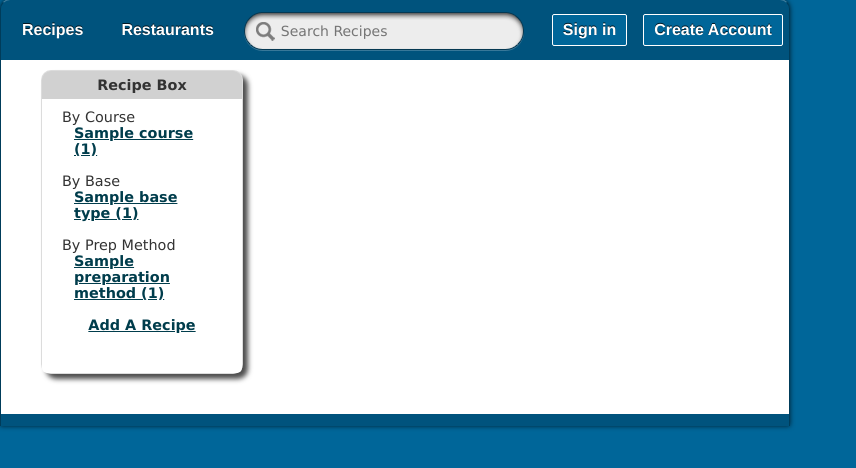
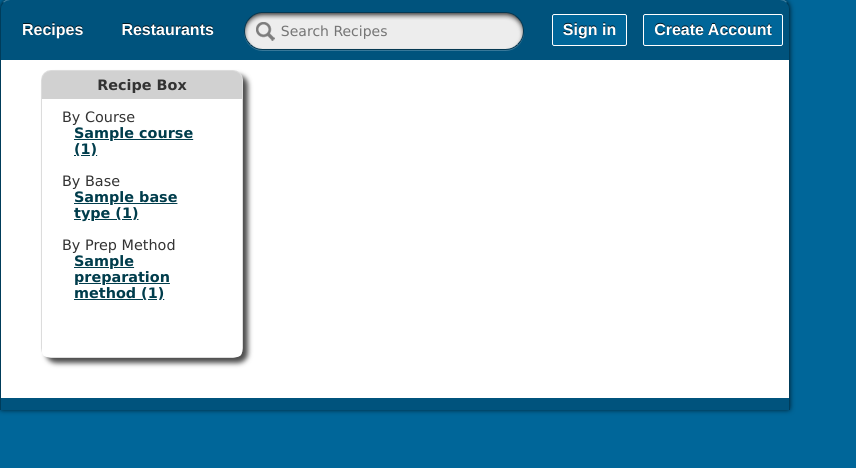
Before and after one commit to nazgul26/PHPRecipebook, a CakePHP app: template app/View/RecipeLinkBox/index.ctp in a window 1280 px wide. Shown: the part 21-489 px from the top of the page, without its empty margins (0-856 px from the left). Run offline with PHP 8.4 and a stand-in for CakePHP, Linux system fonts and the light colour scheme; the template is opened without the code that fills it: most values are stand-ins (such as "Sample title", 1, 10 or a date in 2020); data that the repository does not hold is empty; style sheets or scripts are compiled from the project's sources; some libraries are stand-ins or nearby versions.

Commit message:
Start of user settings page and general cleanup.

```diff
--- a/app/View/Layouts/default.ctp
+++ b/app/View/Layouts/default.ctp
@@ -51,15 +51,26 @@ $cakeDescription = __d('cake_dev', 'PHPRecipeBook');
         <div id="main" class="constrain borderStyle">
             <nav id="navigation-menu">
                 <ul>
-                    <li><a href="<?php echo $baseUrl;?>Recipes" class="ajaxNavigation"><?php echo __('Recipes'); ?></a></li>
+                    <li><a href="<?php echo $baseUrl;?>Recipes" class="ajaxNavigation"
+                           title="<?php echo __('Browse your recipes');?>"><?php echo __('Recipes'); ?></a></li>
+
                     <?php if ($loggedIn) : ?>
-                    <li><a href="<?php echo $baseUrl;?>MealPlans" class="ajaxNavigation"><?php echo __('Meal Planner'); ?></a></li>
-                    <li><a href="<?php echo $baseUrl;?>ShoppingLists" class="ajaxNavigation"><?php echo __('Shopping List');?></a></li>
-                    <li><a href="<?php echo $baseUrl;?>Ingredients" class="ajaxNavigation"><?php echo __('Ingredients'); ?></a></li>
+                    <li><a href="<?php echo $baseUrl;?>MealPlans" class="ajaxNavigation"
+                           title="<?php echo __('Manage your meal plans');?>"><?php echo __('Meal Planner'); ?></a></li>
+
+                    <li><a href="<?php echo $baseUrl;?>ShoppingLists" class="ajaxNavigation"
+                           title="<?php echo __('Create or Edit a shopping list');?>"><?php echo __('Shopping List');?></a></li>
+
+                    <li><a href="<?php echo $baseUrl;?>Ingredients" class="ajaxNavigation"
+                           title="<?php echo __('Ingredients used in recipes');?>"><?php echo __('Ingredients'); ?></a></li>
+
                     <?php endif; ?>
-                    <li><a href="<?php echo $baseUrl;?>Restaurants" class="ajaxNavigation"><?php echo __('Restaurants');?></a></li>
+                    <li><a href="<?php echo $baseUrl;?>Restaurants" class="ajaxNavigation"
+                           title="<?php echo __('List of your restaurants');?>"><?php echo __('Restaurants');?></a></li>
                     <?php if ($loggedIn && $isAdmin) : ?>
-                    <li><a href="<?php echo $baseUrl;?>Users" class="ajaxNavigation"><?php echo __('Users');?></a></li>
+                    <li><a href="<?php echo $baseUrl;?>Users" class="ajaxNavigation"
+                           title="<?php echo __('Administer Users');?>"><?php echo __('Users');?></a></li>
+
                     <?php endif; ?>
                     <li><div id="searchHolder">
                         <form id="searchEverythingForm">
@@ -71,14 +82,21 @@ $cakeDescription = __d('cake_dev', 'PHPRecipeBook');
                     </li>
                     <?php if (!$loggedIn) : ?>
                     <li>
-                        <a href="<?php echo $baseUrl;?>Users/login" id="signInButton">Sign in</a>
+                        <a href="<?php echo $baseUrl;?>Users/login" id="signInButton"
+                           title="<?php echo __('Sign in with your existing account');?>">Sign in</a>
                     </li>
                     <li>
-                        <a href="<?php echo $baseUrl;?>Users/add" id="signInButton">Create Account</a>
+                        <a href="<?php echo $baseUrl;?>Users/add" id="signInButton"
+                           title="<?php echo __('Create a new account');?>">Create Account</a>
                     </li>
                     <?php else: ?>
                     <li>
-                        <a href="<?php echo $baseUrl;?>Users/logout">Logout</a>
+                        <a href="<?php echo $baseUrl;?>Users/logout" title="<?php echo __('Logout');?>">Logout</a>
+                    </li>
+                    <li id="settingsLink">
+                        <a href="<?php echo $baseUrl;?>Users/edit/1" title="<?php echo __('Edit your Account settings');?>">
+                            <?php echo $this->Html->image('two_gears.png', array('alt' => 'Settings'));?>
+                        </a>
                     </li>
                     <?php endif;?>
                 </ul>
--- a/app/View/RecipeLinkBox/index.ctp
+++ b/app/View/RecipeLinkBox/index.ctp
@@ -37,10 +37,12 @@
             }?>
         </ul>
         <br/>
+        <?php if ($loggedIn) : ?>
         <div id="addRecipeLink">
             <?php echo $this->Html->link(__('Add A Recipe'),
                     array('controller' => 'recipes', 'action' => 'edit'), array('class' => 'ajaxNavigation'));
              ?>
         </div>
+        <?php endif;?>
     </div>
 </div>
--- a/app/sass/src/default.scss
+++ b/app/sass/src/default.scss
@@ -77,6 +77,16 @@ nav li a {
     text-shadow: 0 -1px 0 rgba(0, 0, 0, 0.76);
 }
 
+#settingsLink a {
+    padding-bottom: 0;
+    margin-top: -4px;
+}
+nav li img {
+    width: 30px;
+    height: 30px;
+    padding-bottom: 4px;
+}
+
 dl {
   margin-top: 1em;
 
```
Also changed, not shown: app/webroot/css/default.css, app/webroot/img/two_gears.png (added).
